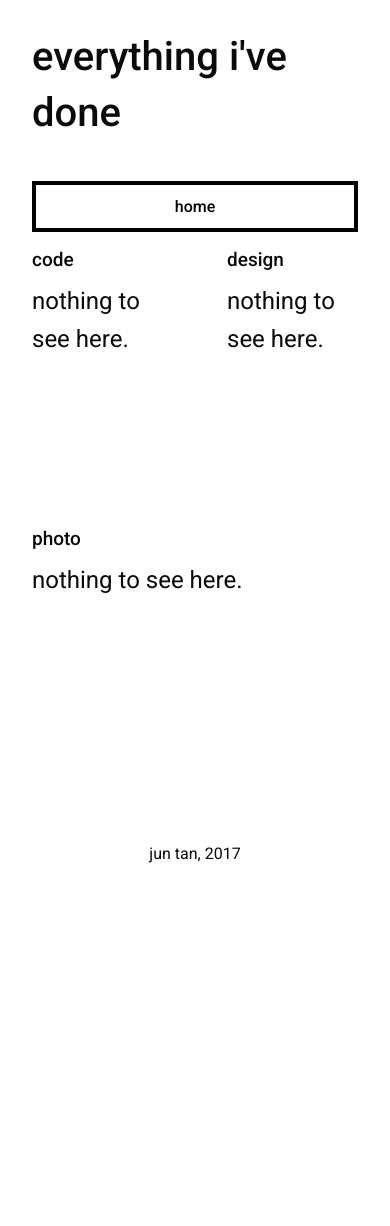
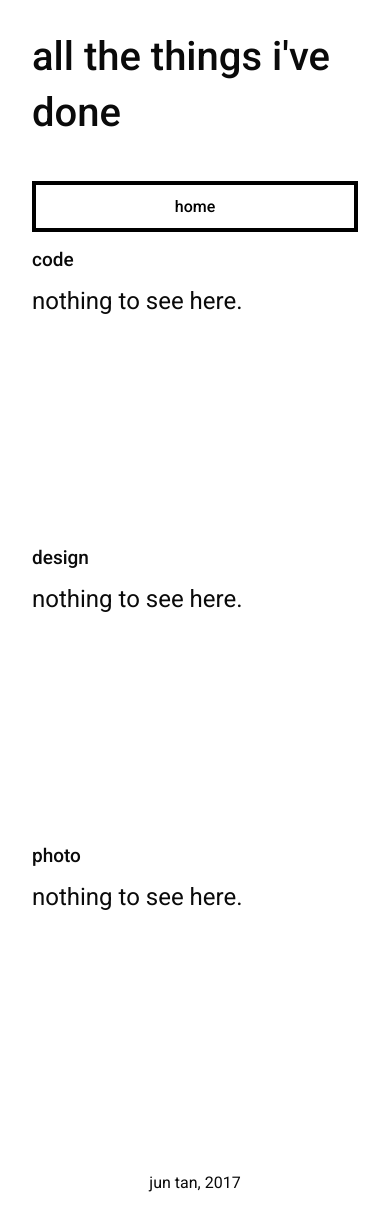
Before and after one commit to sc1f/me, a Django app: page /archive/ in a window 390 px wide. Before the commit the page ends 863 px from the top, so only its background shows below. Run offline with Django 3.2, Linux system fonts and the light colour scheme; data that the repository does not hold is empty; style sheets or scripts are compiled from the project's sources; parts of the project's set-up code (start-up, migrations or seed data) failed here and were passed over; some libraries are stand-ins or nearby versions.

Commit message:
refactor sass, refactored some templates, fix rd issuies

```diff
--- a/portfolio/templates/about.html
+++ b/portfolio/templates/about.html
@@ -10,9 +10,7 @@
             <!-- Header -->
             <div class="columns large-6 medium-6 small-12 flex-container align-start flex-dir-column container container--text container--align-left">
                 <h1 class="heading heading--name">jun tan</h1>
-                <div class="flex-container flex-dir-column align-self-end align-spaced container container__list">
-                    <p class="body body--large">{{ current_user.about | linebreaksbr }}</p>
-                </div>
+                <p class="body body--large">{{ current_user.about | linebreaksbr }}</p>
             </div>
             <div class="columns large-6 medium-6 small-12 flex-container align-middle flex-dir-column container container--text">
                 <img src="/static/assets/portrait.jpg" alt="{{ current_user.name }}" class="portrait portrait__about">
--- a/portfolio/templates/archive.html
+++ b/portfolio/templates/archive.html
@@ -9,13 +9,13 @@
         <div class="row flex-container align-spaced">
             <!-- Header -->
             <div class="columns large-6 medium-6 small-12 flex-container align-start flex-dir-column container container--text container--align-left">
-                <h1 class="heading heading--name">everything i've done</h1>
+                <h1 class="heading heading--name">all the things i've done</h1>
             </div>
             <div class="columns large-6 medium-6 small-12 flex-container align-end flex-dir-column container container--align-right">
                 <a href="/" class="button button--home">home</a>
             </div>
         </div>
-        <div class="row">
+        <div class="row flex-container row__archive">
             <div class="columns large-12">
                 <h3>code</h3>
                 <div class="flex-container align-start align-top container container--portfolio container--portfolio__archive">
--- a/portfolio/templates/index.html
+++ b/portfolio/templates/index.html
@@ -83,7 +83,6 @@
                                     {% if item.external_link %} target="_blank" rel="noopener noreferrer" {% endif %}
                                class="columns large-4 medium-6 small-12 container--item"
                                style="background-image:url(/static/assets/{{ item.thumbnail }})">
-                                <!-- FIXME this is gonna break -->
                             </a>
                         {% endfor %}
                     {% endif %}
@@ -103,7 +102,7 @@
                 <div class="flex-container flex-dir-column align-self-end align-spaced container container__list">
                     <h3>python, c#, php, javascript</h3>
                     <p>building <a href="#">APIs</a>,</p>
-                    <p>dynamic <a href="#">web apps</a>,</p>
+                    <p>dynamic <a href="http://dailytexanonline.com/features/residencehallexplorer">web apps</a>,</p>
                     <p>wordpress <a href="#">themes</a>,</p>
                     <p>and <a href="#">chatbots</a></p>
                 </div>
@@ -130,7 +129,7 @@
             <div class="columns large-6 medium-6 small-12 flex-container align-end flex-dir-column container container--text container--align-right">
                 <div class="flex-container flex-dir-column align-self-end align-spaced container container__list">
                     <h3>photojournalism, street, travel</h3>
-                    <p><a href="#">award-winning</a> photojournalist,</p>
+                    <p><a href="http://studentpress.org/acp/awards/2016photo/">award-winning</a> photojournalist,</p>
                     <p>I shoot <a href="#">protests</a>,</p>
                     <p><a href="#">places</a>,</p>
                     <p>and <a href="#">streets</a></p>
--- a/static/css/imports/_globals.scss
+++ b/static/css/imports/_globals.scss
@@ -7,6 +7,59 @@ html, body {
 body {
   background: #fff;
   padding-top: 3.75%;
+}
+
+// block-level elements
+.row__about {
+  @include media-query(medium) {
+    flex-direction: column-reverse;
+  }
+}
+
+.row__archive {
+  @include media-query(medium) {
+    flex-direction: column;
+
+    .columns.large-12 {
+      margin-bottom: 1em;
+    }
+  }
+}
+
+// rows form the crux of the layout - these override default row styles
+.row {
+  padding-top: 3.75%;
+}
+
+// containers
+.container--align-left {
+  align-items: flex-start;
+
+  @include media-query(medium) {
+
+  }
+
+  &.container--text {
+    * {
+      font-weight: $font-weight-bold;
+    }
+  }
+
+}
+
+.container--align-right {
+  align-items: flex-end;
+  text-align: right;
+
+  &.container--text {
+    * {
+      font-weight: $font-weight-normal;
+    }
+  }
+}
+
+.container__list {
+  margin-top: auto;
 }
 
 // typography
--- a/static/css/imports/_home.scss
+++ b/static/css/imports/_home.scss
@@ -1,7 +1,4 @@
-// rows form the crux of the layout - these override default row styles
-.row {
-  padding-top: 3.75%;
-}
+// homepage specific styles
 .row__navigation {
   padding-bottom: 7.5%;
 }
@@ -17,17 +14,6 @@
   padding-bottom: 3.75%;
 }
 
-// TODO migrate to _post.scss
-.row__post {
-  @include media-query(medium){
-    flex-direction: column-reverse;
-    .container--align-right {
-      margin-bottom: 2rem;
-    }
-
-  }
-}
-
 .container__description {
   background: #000;
   padding-bottom: 3.75%; // fill in for missing row padding-top
@@ -35,37 +21,6 @@
   .row__description {
     color: #fff;
   }
-}
-
-// containers
-.container--align-left {
-  align-items: flex-start;
-
-  @include media-query(medium) {
-
-  }
-
-  &.container--text {
-    * {
-      font-weight: $font-weight-bold;
-    }
-  }
-
-}
-
-.container--align-right {
-  align-items: flex-end;
-  text-align: right;
-
-  &.container--text {
-    * {
-      font-weight: $font-weight-normal;
-    }
-  }
-}
-
-.container__list {
-  margin-top: auto;
 }
 
 .container--work__buttons {
@@ -162,12 +117,3 @@
     margin-bottom: 2rem;
   }
 }
-
-.post--meta {
-  border-bottom: 4px solid #000;
-  margin-bottom: 2rem;
-
-  @include media-query(medium) {
-    width: 100%;
-  }
-}
--- /dev/null
+++ b/static/css/imports/_post.scss
@@ -0,0 +1,18 @@
+.row__post {
+  @include media-query(medium){
+    flex-direction: column-reverse;
+    .container--align-right {
+      margin-bottom: 2rem;
+    }
+
+  }
+}
+
+.post--meta {
+  border-bottom: 4px solid #000;
+  margin-bottom: 2rem;
+
+  @include media-query(medium) {
+    width: 100%;
+  }
+}
--- a/static/css/main.scss
+++ b/static/css/main.scss
@@ -63,4 +63,4 @@ $font-weight-bold: 500;
 @import 'imports/globals';
 @import 'imports/buttons';
 @import 'imports/home';
-@import 'imports/editor';
+@import 'imports/post';
```
Also changed, not shown: static/css/main.css (+33 -29 lines), 1 other file.
